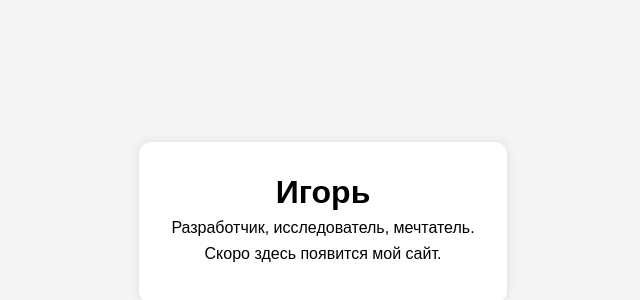
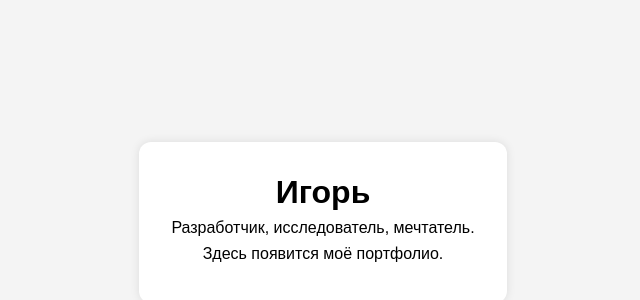
Before and after one commit to Igoryaos/Igoryaos.github.io, a plain HTML site: page index.html in a window 1280 px wide. Shown: the part 178-478 px from the top of the page, 317-957 px from the left. Drawn offline with Linux system fonts and the light colour scheme.

Commit message:
Update index.html

```diff
--- a/index.html
+++ b/index.html
@@ -33,7 +33,7 @@
   <div class="card">
     <h1>Игорь</h1>
     <p>Разработчик, исследователь, мечтатель.</p>
-    <p>Скоро здесь появится мой сайт.</p>
+    <p>Здесь появится моё портфолио.</p>
   </div>
 </body>
 </html>
```
